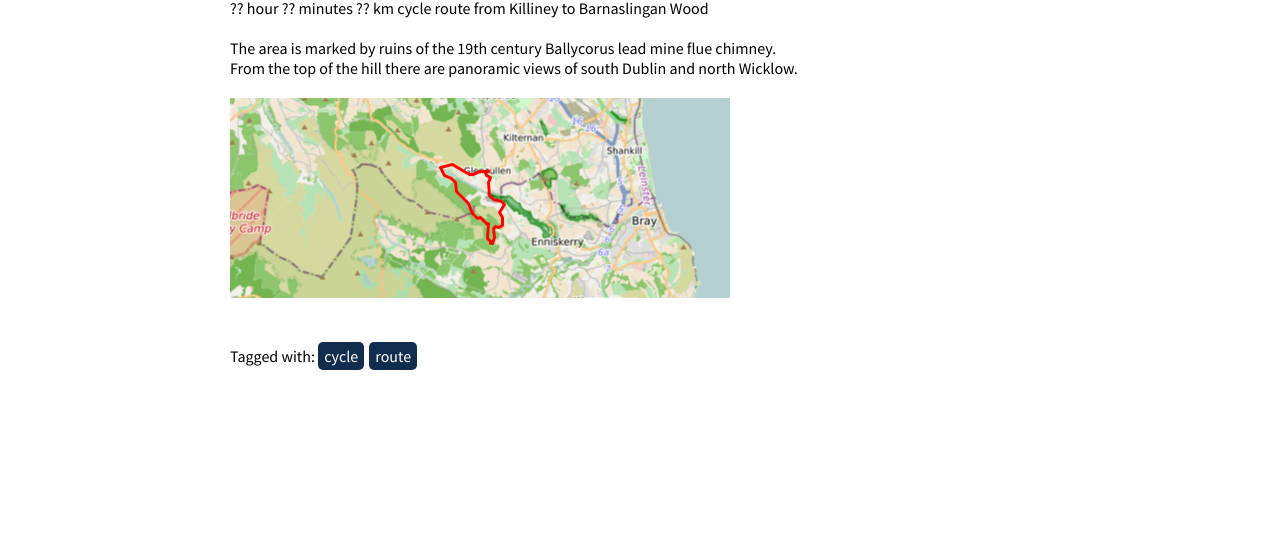
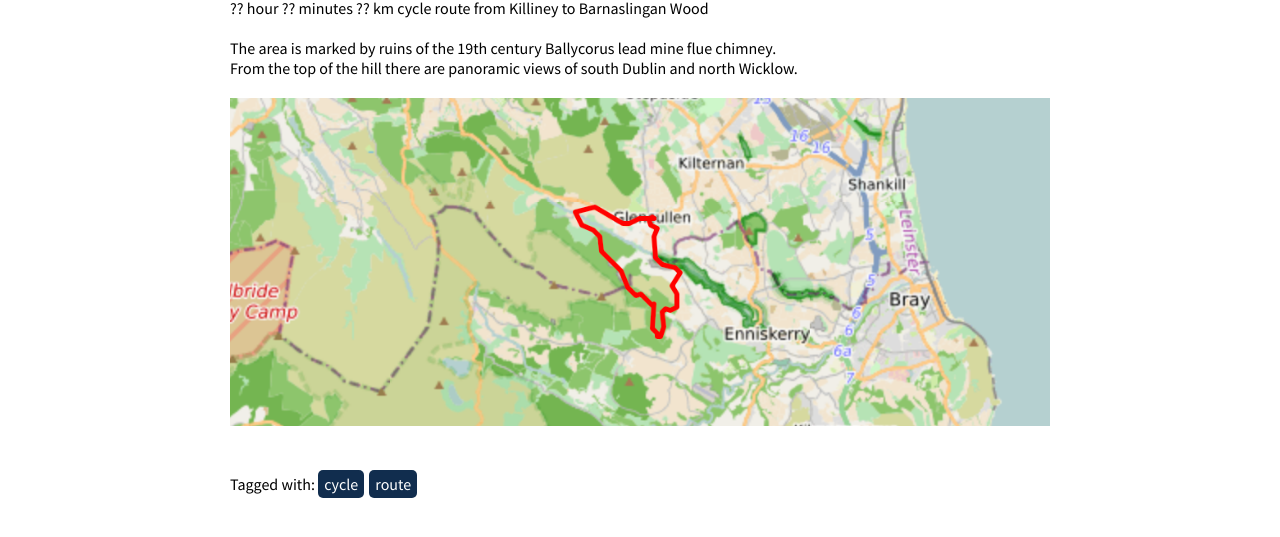
Before and after one commit to cyclewicklow/cyclewicklow.github.io, a plain HTML site: page posts/glencullen-forest-tracks/index.html in a window 1280 px wide. Shown: the part 193-730 px from the top of the page. Drawn offline with Linux system fonts and the light colour scheme.

Commit message:
Test Version 0.7

```diff
--- a/posts/glencullen-forest-tracks/index.html
+++ b/posts/glencullen-forest-tracks/index.html
@@ -6,7 +6,7 @@ From the top of the hill there are panoramic views of south Dublin and north Wic
 
 <a href="http://u.osmfr.org/m/480147/">
     <img alt="Map" src="/glencullen-forest-tracks.png"
-    width=500" height="200">
+    width="100%" height="auto">
 </a>
 
 
```
